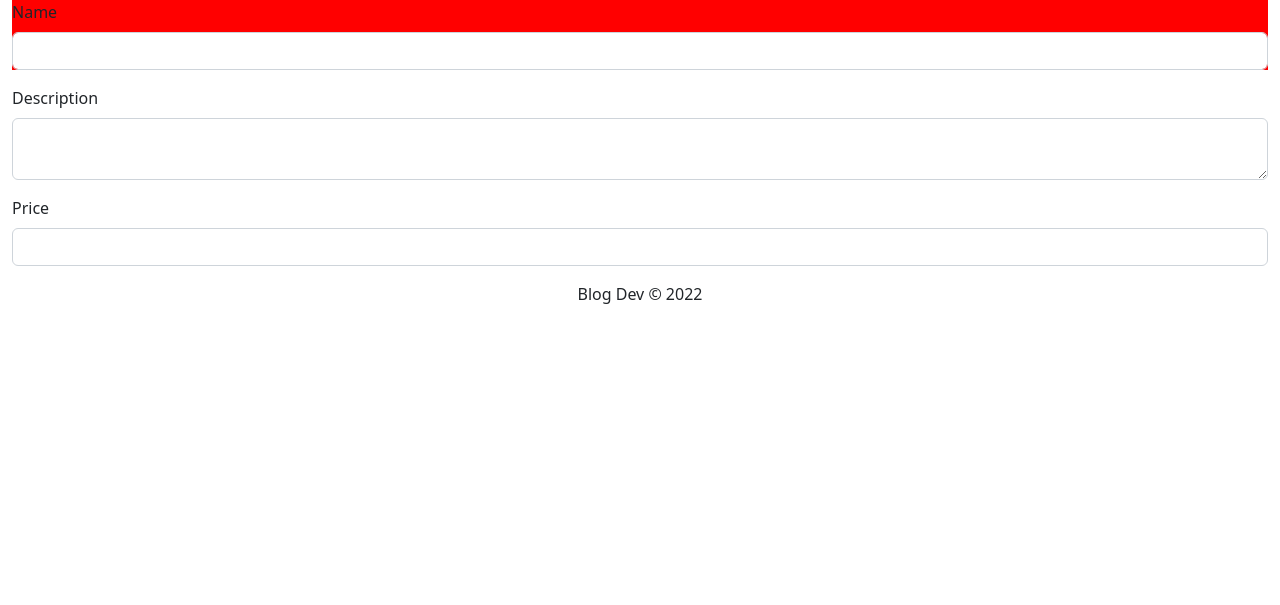
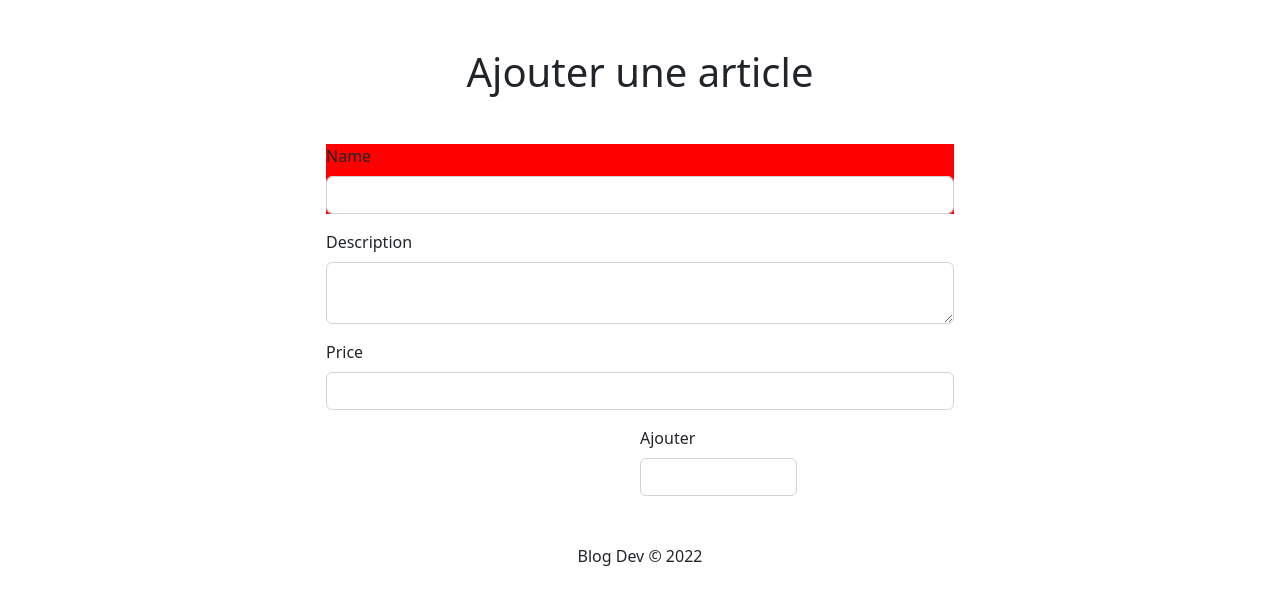
Before and after one commit to OlivierBillant/symfony-01-premierProjet-blog-dev, a Symfony app: template templates/article/ajouter.html.twig in a window 1280 px wide. Shown: the part 56-661 px from the top of the page. Run offline with Twig, Linux system fonts and the light colour scheme; the template is opened without the code that fills it, so the values that code supplies are empty; form fields are guessed from the names that the template uses; some libraries are stand-ins or nearby versions.

Commit message:
CHANGE : minor

```diff
--- a/templates/article/ajouter.html.twig
+++ b/templates/article/ajouter.html.twig
@@ -3,12 +3,13 @@
 {% block titre %}{% endblock %}
 
 {% block main %}
+<h1 class="text-center mt-5">Ajouter une article</h1>
 	{# {{ form(articleForm)}} #}
 
 	{# Autre possibilité pour afficher le formulaire :
 				En déconstruisant les différents éléments d'un form_row, on
 				aura le controle sur les différents élements _label, _widget, _erros #}
-
+<div class="col-6 offset-3 my-5">
 	{{form_start(articleForm)}}
         <div = style="background-color:red">
             {{form_row(articleForm.name)}}
@@ -16,10 +17,18 @@
         <div>
             {{form_row(articleForm.description)}}
         </div>
+        {# On peut aussi modifier plus finement chacun des éléments #}
+        {# <div class="group">
+            {{form_label(articleForm.price)}}
+            {{form_widget(articleForm.price)}}
+            {{form_errors(articleForm.price)}}
+        </div> #}
         <div>
             {{form_row(articleForm.price)}}
+        </div>
+        <div = class="col-3 offset-6">
+            {{form_row(articleForm.Ajouter)}}
         <div>
-
-
     {{form_end(articleForm)}}
+</div>
 	{% endblock %}
```
Also changed, not shown: 1 other file. Lines whose indentation alone changed are shown as unchanged.
